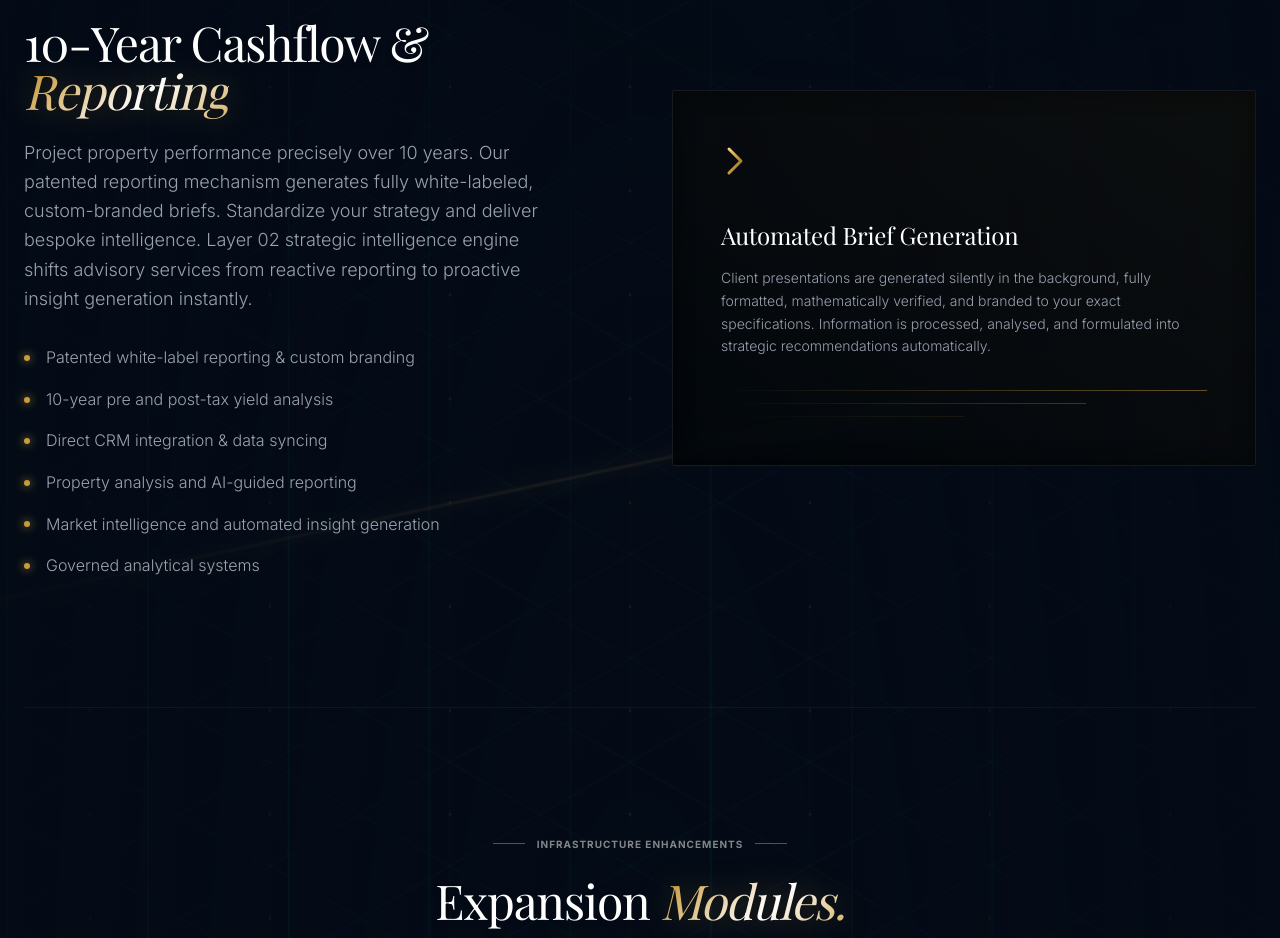
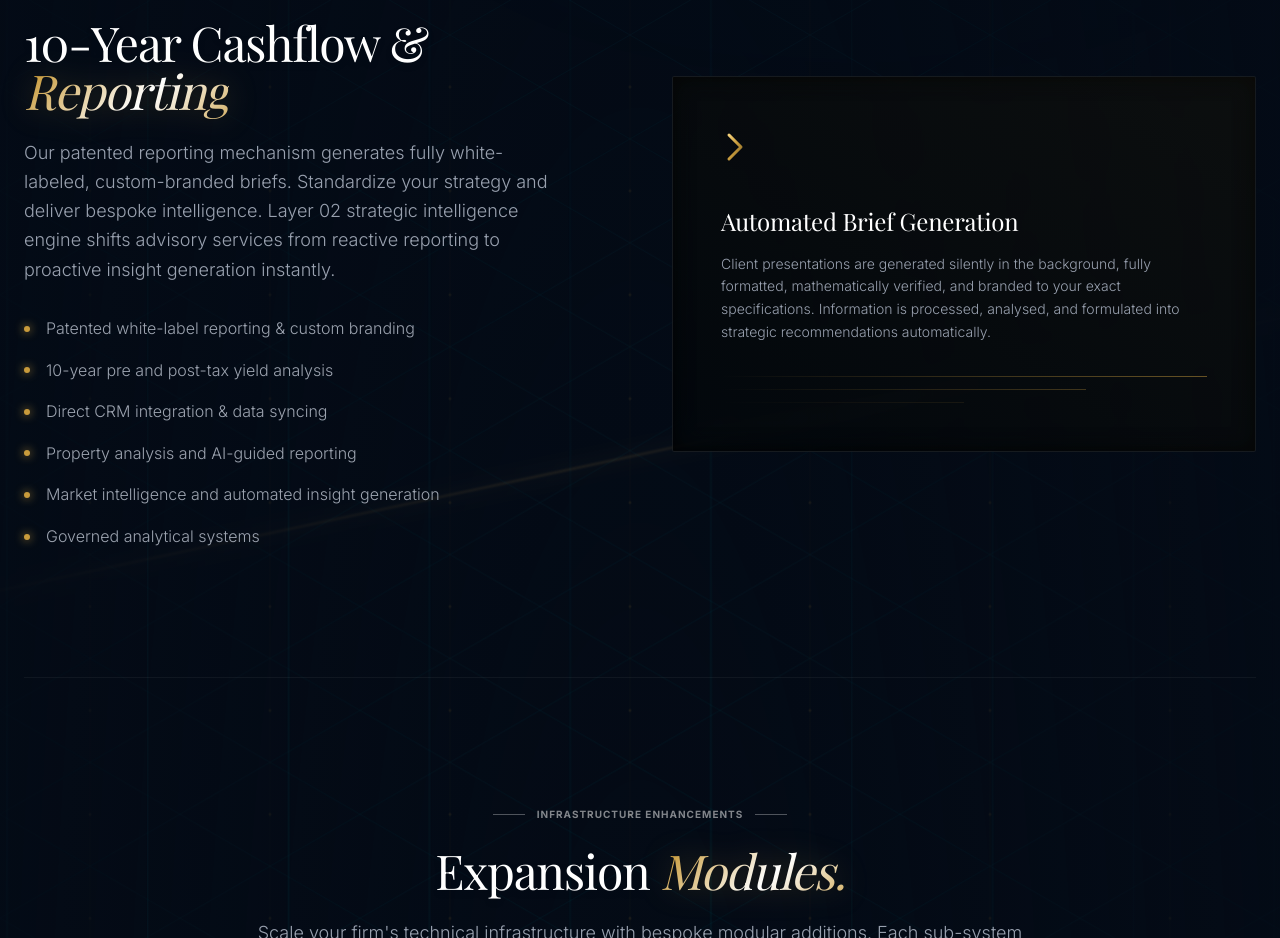
Before and after one commit to lavan96/aurixa-systems, a React (Vite) app: page /platform in a window 1280 px wide. Shown: the part 1420-2358 px from the top of the page. Built offline with nearby package versions, Linux system fonts and the light colour scheme; a web font is replaced by a local one.

Commit message:
Update Platform cashflow reporting copy

```diff
--- a/src/pages/Platform.tsx
+++ b/src/pages/Platform.tsx
@@ -93,7 +93,7 @@ export default function Platform() {
               </div>
               <h2 className="text-3xl md:text-5xl font-display font-light tracking-tight mb-6 text-white drop-shadow-md">10-Year Cashflow & <span className="italic text-chrome-prismatic drop-shadow-lg text-transparent bg-clip-text">Reporting</span></h2>
               <p className="text-gray-400 text-lg font-light leading-relaxed mb-8">
-                Project property performance precisely over 10 years. Our patented reporting mechanism generates fully white-labeled, custom-branded briefs. Standardize your strategy and deliver bespoke intelligence. Layer 02 strategic intelligence engine shifts advisory services from reactive reporting to proactive insight generation instantly.
+                Our patented reporting mechanism generates fully white-labeled, custom-branded briefs. Standardize your strategy and deliver bespoke intelligence. Layer 02 strategic intelligence engine shifts advisory services from reactive reporting to proactive insight generation instantly.
               </p>
               <ul className="space-y-4">
                 {['Patented white-label reporting & custom branding', '10-year pre and post-tax yield analysis', 'Direct CRM integration & data syncing', 'Property analysis and AI-guided reporting', 'Market intelligence and automated insight generation', 'Governed analytical systems'].map(item => (
```
